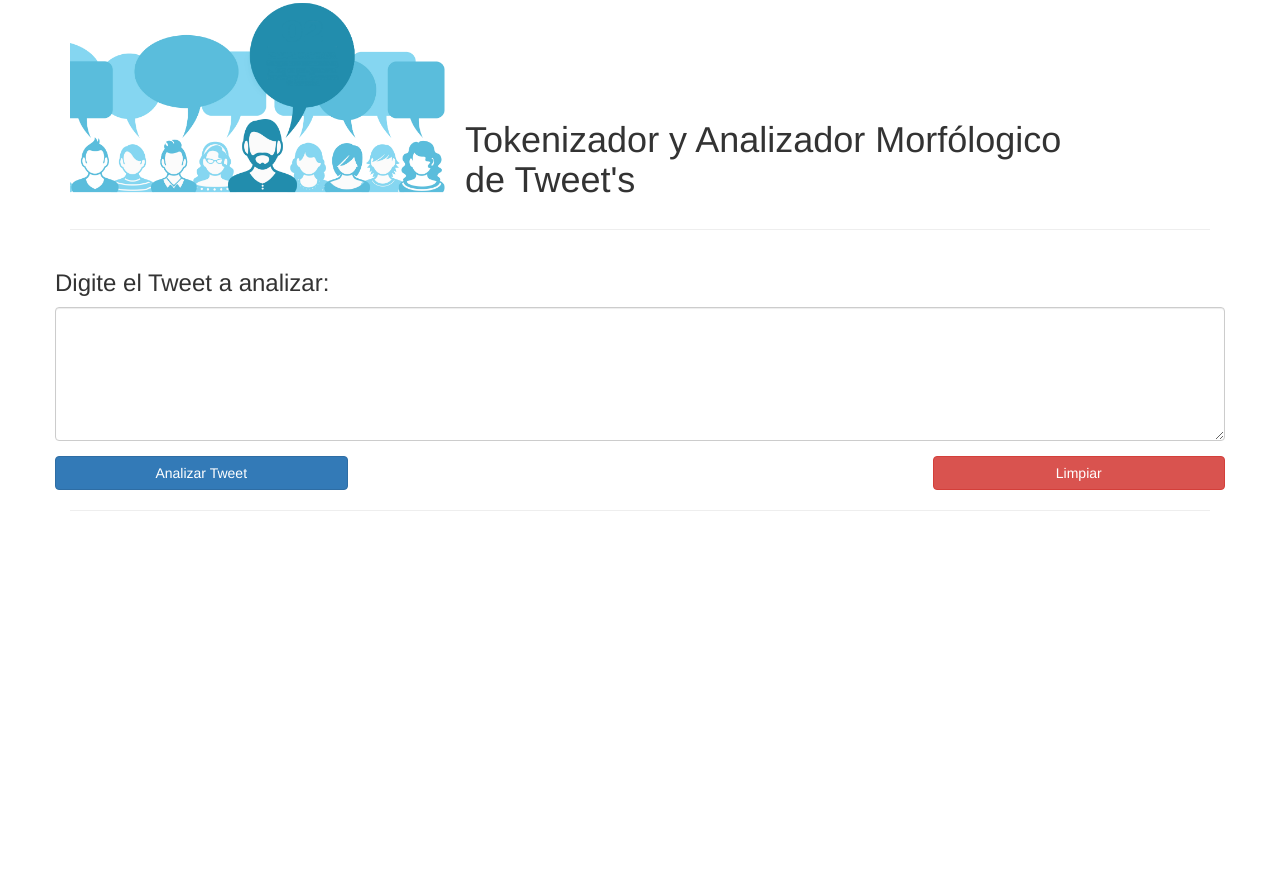
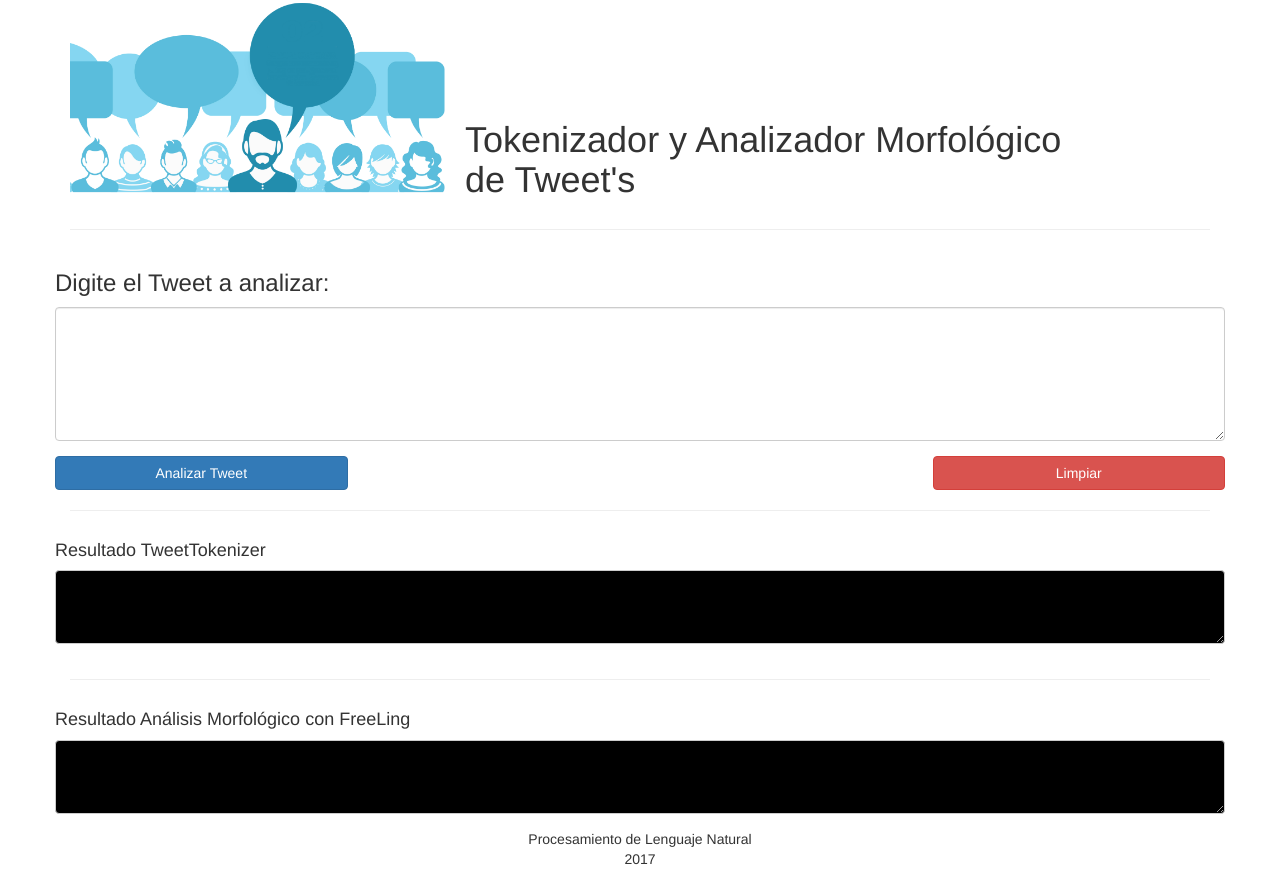
Before and after one commit to iaderegg/pln_twitter, a Django app: page /twitter_morfologico/ in a window 1280 px wide. Before the commit the page ends 511 px from the top, so only its background shows below. Run offline with Django 3.2, Linux system fonts and the light colour scheme; some libraries are stand-ins or nearby versions.

Commit message:
Se procesan los tweet, avance en peticiones ajax

```diff
--- a/pln_twitter_morfologico/twitter_morfologico/static/css/main.css
+++ b/pln_twitter_morfologico/twitter_morfologico/static/css/main.css
@@ -16,3 +16,13 @@
 .size_th{
     width: 60px;
 }
+
+.textarea_result{
+    background-color: black;
+    color: white;
+    font-family: 'Roboto';
+}
+
+footer{
+    text-align: center;
+}
--- a/pln_twitter_morfologico/twitter_morfologico/static/js/main.js
+++ b/pln_twitter_morfologico/twitter_morfologico/static/js/main.js
@@ -4,7 +4,8 @@ $( document ).ready(function() {
         var tweet_msg = $('#textarea_tweet').val();
         $('#div_result').html(' ');
         $('#div_result').addClass('background_waiting');
-        send_tweet(tweet_msg);
+        result_tknzr = tokenize_tweet(tweet_msg);
+
     });
 
     $('#btn_clean').on('click', function(){
@@ -13,6 +14,71 @@ $( document ).ready(function() {
     });
 
 });
+
+function tokenize_tweet(tweet_msg){
+
+    var token = $("input[name=csrfmiddlewaretoken]").val()
+    var result_tknzr = new Array();
+
+    var promise = $.ajax({
+        url: 'tweet_tokenizer/',
+        type: 'POST',
+        data: {
+        'tweet_msg': tweet_msg,
+        'csrfmiddlewaretoken': token
+        },
+        dataType: 'json',
+        success: function (data) {
+            var html = '{';
+            for(var i = 0; i < data.result_tknzr.length; i++){
+                html += data.result_tknzr[i]
+                if(i != data.result_tknzr.length - 1){
+                    html += ', '
+                }
+            }
+            html += '}';
+
+            $('#textarea_result_tknzr').val(html)
+
+            result_tknzr = data.result_tknzr
+
+            return result_tknzr
+
+        },
+        error: function(data){
+            console.log(data);
+        }
+    })
+
+    promise.done(function(){
+        console.log(result_tknzr)
+        processing_tweet(result_tknzr)
+    });
+}
+
+function processing_tweet(result_tknzr){
+
+    var token = $("input[name=csrfmiddlewaretoken]").val()
+
+    var promises = new Array()
+
+    for(var j = 0; j < result_tknzr.length; j++){
+
+        $.ajax({
+            url: 'word_processing/',
+            type: 'POST',
+            data:{
+                'word': result_tknzr[j],
+                'csrfmiddlewaretoken': token
+            },
+            dataType: 'json',
+            success: function(result){
+                $('#textarea_result_steps_freeling').append(result.word_analysis)
+            },
+            async: true
+        })
+    }
+}
 
 function send_tweet(tweet_msg){
 
--- a/pln_twitter_morfologico/twitter_morfologico/templates/twitter_morfologico/index.html
+++ b/pln_twitter_morfologico/twitter_morfologico/templates/twitter_morfologico/index.html
@@ -22,7 +22,7 @@
             <div class="container">
                 <div class="col-sm-4" id="site_header"></div>
                 <div class="col-sm-7" id="title_header">
-                    <h1>Tokenizador y Analizador Morfólogico de Tweet's</h1>
+                    <h1>Tokenizador y Analizador Morfológico de Tweet's</h1>
                 </div>
             </div>
         </header>
@@ -44,10 +44,27 @@
         </div>
 
         <div class="container">
-            <div class="row" id="div_result">
-
+            <div class="row" id="div_tweet_tknzd">
+                <div class="form-group">
+                    <h4>Resultado TweetTokenizer</h4>
+                    <textarea class="form-control textarea_result" name="textarea_result" id="textarea_result_tknzr" rows="3"></textarea>
+                </div>
+            </div>
+            <hr>
+            <div class="row" id="div_result_morfoan">
+                <div class="form-group">
+                    <h4>Resultado Análisis Morfológico con FreeLing</h4>
+                    <textarea class="form-control textarea_result" name="textarea_result" id="textarea_result_steps_freeling" rows="3"></textarea>
+                </div>
             </div>
         </div>
+
+        <footer>
+            <div class="col-sm-6 col-sm-offset-3">
+                Procesamiento de Lenguaje Natural<br>
+                2017
+            </div>
+        </footer>
 
         <script src="{% static "js/jquery.min.js" %}"></script>
         <script src="{% static "bootstrap/js/bootstrap.min.js" %}"></script>
--- a/pln_twitter_morfologico/twitter_morfologico/urls.py
+++ b/pln_twitter_morfologico/twitter_morfologico/urls.py
@@ -6,4 +6,6 @@ urlpatterns = [
 
     url(r'^$', views.index, name='index'),
     url(r'^tweet_processing/$', views.tweet_processing, name='tweet_processing'),
+    url(r'^tweet_tokenizer/$', views.tweet_tokenizer, name='tweet_tokenizer'),
+    url(r'^word_processing/$', views.word_processing, name='word_processing')
 ]
--- a/pln_twitter_morfologico/twitter_morfologico/views.py
+++ b/pln_twitter_morfologico/twitter_morfologico/views.py
@@ -18,12 +18,37 @@ def index(request):
     }
     return render(request, 'twitter_morfologico/index.html', context)
 
+def tweet_tokenizer(request):
+    tweet = request.POST.get('tweet_msg')
+    tknzr = TweetTokenizer()
+
+    tweet_tknzd = tknzr.tokenize(tweet)
+
+    print(tweet_tknzd)
+
+    data = {
+        'tweet_msg': tweet,
+        'result_tknzr': tweet_tknzd
+    }
+
+    return JsonResponse(data)
+
+
+def word_processing(request):
+    word = request.POST.get('word')
+    result_freeling = commands.getoutput('echo \''+ word +'\' | analyze \\xe2\\x80\\x93 analyze -f /usr/local/share/freeling/config/es.cfg')
+    result = {
+        'word_analysis': result_freeling,
+        'word': word
+    }
+    return JsonResponse(result)
+
 def tweet_processing(request):
     tweet = request.POST.get('tweet_msg')
 
-    tknzr = TweetTokenizer()
+    #tknzr = TweetTokenizer()
 
-    result = tknzr.tokenize(tweet)
+    #result = tknzr.tokenize(tweet)
     result_morfo = []
 
     for w in result:
```
Also changed, not shown: 2 other files.
